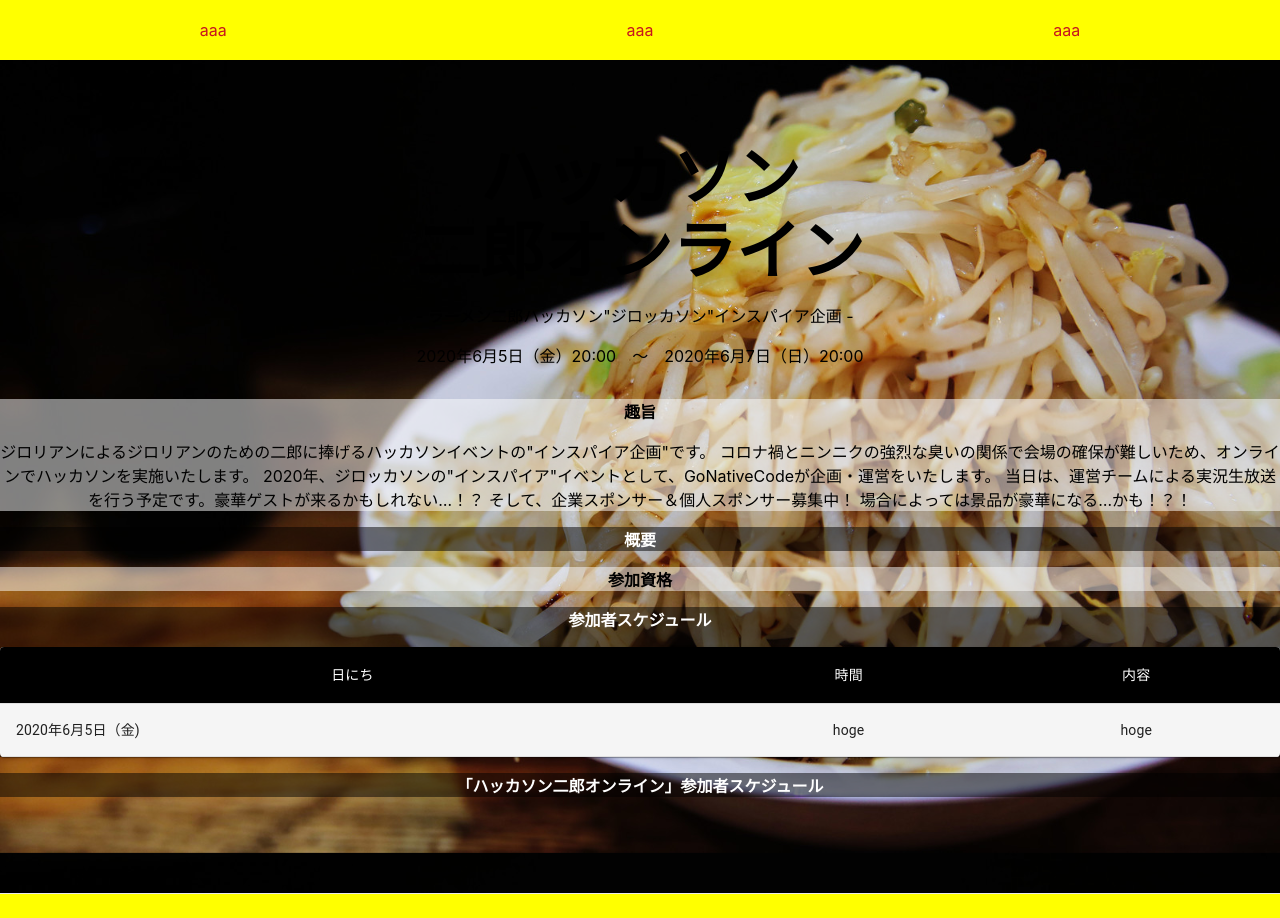
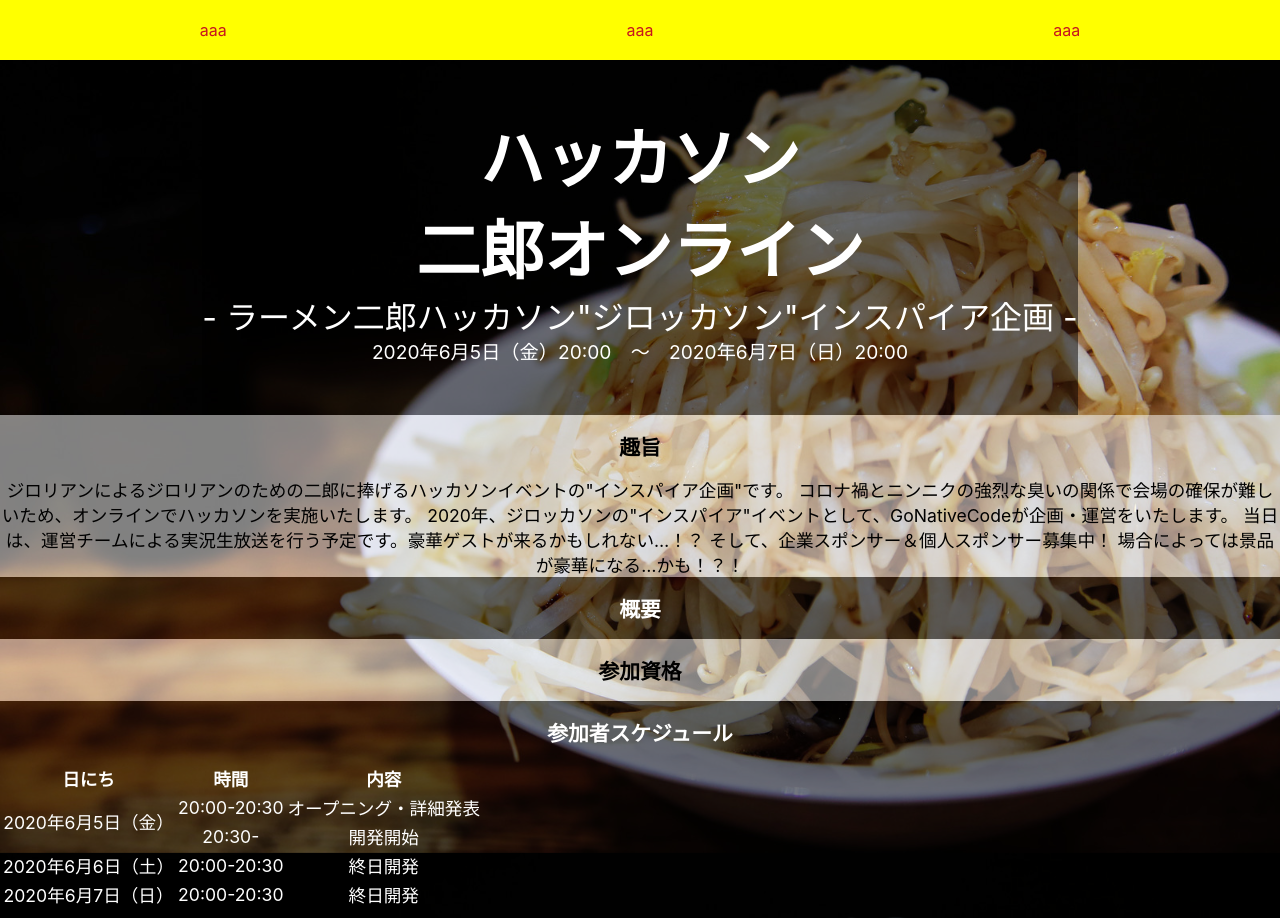
Before and after one commit to matsumana07384/jiro-hackthon-2020, a Next.js app: page / in a window 1280 px wide. Shown: the top 918 px of the page. Built offline with nearby package versions, Linux system fonts and the light colour scheme.

Commit message:
add table

```diff
--- a/components/ScheduleTable.js
+++ b/components/ScheduleTable.js
@@ -7,24 +7,6 @@ import TableContainer from '@material-ui/core/TableContainer';
 import TableHead from '@material-ui/core/TableHead';
 import TableRow from '@material-ui/core/TableRow';
 import Paper from '@material-ui/core/Paper';
-
-const StyledTableCell = withStyles((theme) => ({
-  head: {
-    backgroundColor: theme.palette.common.black,
-    color: theme.palette.common.white,
-  },
-  body: {
-    fontSize: 14,
-  },
-}))(TableCell);
-
-const StyledTableRow = withStyles((theme) => ({
-  root: {
-    '&:nth-of-type(odd)': {
-      backgroundColor: theme.palette.action.hover,
-    },
-  },
-}))(TableRow);
 
 function createData(day, time, contens) {
   return { day, time, contens };
@@ -45,31 +27,31 @@ export default function ScheduleTable() {
   const classes = useStyles();
 
   return (
-    <TableContainer component={Paper}>
-      <Table className={classes.table} aria-label="customized table">
-        <TableHead>
-          <TableRow>
-            <StyledTableCell align="center">日にち</StyledTableCell>
-            <StyledTableCell align="center">時間</StyledTableCell>
-            <StyledTableCell align="center">内容</StyledTableCell>
-          </TableRow>
-        </TableHead>
-        <TableBody>
-          {rows.map((row) => (
-            <StyledTableRow key={row.contens}>
-              <StyledTableCell component="th">
-                {row.day}
-              </StyledTableCell>
-              <StyledTableCell align="center">
-                {row.time}
-              </StyledTableCell>
-            <StyledTableCell align="center" scope="row">
-                {row.contens}
-              </StyledTableCell>
-            </StyledTableRow>
-          ))}
-        </TableBody>
-      </Table>
-    </TableContainer>
+    <table>
+      <tr>
+        <th>日にち</th>
+        <th>時間</th>
+        <th>内容</th>
+      </tr>
+      <tr>
+        <td rowspan="2">2020年6月5日（金）</td>
+        <td>20:00-20:30</td>
+        <td>オープニング・詳細発表</td>
+      </tr>
+      <tr>
+        <td>20:30-</td>
+        <td>開発開始</td>
+      </tr>
+      <tr>
+        <td>2020年6月6日（土）</td>
+        <td>20:00-20:30</td>
+        <td>終日開発</td>
+      </tr>
+      <tr>
+        <td>2020年6月7日（日）</td>
+        <td>20:00-20:30</td>
+        <td>終日開発</td>
+      </tr>
+    </table>
   );
 }
--- a/pages/index.js
+++ b/pages/index.js
@@ -28,7 +28,7 @@ export default function Home() {
               ハッカソン<br></br>
               二郎オンライン
             </h1>
-            <p>- ラーメン二郎ハッカソン"ジロッカソン"インスパイア企画 -</p>
+            <p className="subtitle">- ラーメン二郎ハッカソン"ジロッカソン"インスパイア企画 -</p>
             <p className="description">
               2020年6月5日（金）20:00　〜　2020年6月7日（日）20:00
             </p>
@@ -103,12 +103,12 @@ export default function Home() {
         }
 
         main {
-          padding: 5rem 0;
           flex: 1;
           display: flex;
           flex-direction: column;
           justify-content: center;
           align-items: center;
+          text-align: center;
         }
 
         a {
@@ -121,23 +121,36 @@ export default function Home() {
         a:active {
           text-decoration: underline;
         }
-
+        p {
+          margin: 0;
+        }
+        .hero {
+          background-color: rgba(0,0,0,0.5);
+          color: #ffffff;
+          padding-top: 3rem;
+          padding-bottom: 3rem;
+        }
         .hero .title {
+          font-size: 4rem;
           margin: 0;
-          line-height: 1.15;
-          font-size: 4rem;
         }
-
-        .hero.description {
+        .hero .subtitle {
+          font-size: 2rem;
+        }
+        .hero .description {
           line-height: 1.5;
-          font-size: 1.5rem;
+          font-size: 1.2rem;
         }
-
-        .title {
+        .section-wh .title,
+        .section-bl .title {
+          font-size: 1.3rem;
+          font-weight: 700;
           text-align: center;
-          font-weight: 700;
+          padding-top: 1rem;
+          padding-bottom: 1rem;
         }
         .description {
+          font-size: 1.1rem;
           text-align: center;
         }
 
@@ -155,6 +168,21 @@ export default function Home() {
         .section-wh {
           background-color: rgba(255,255,255,0.5);
           color: #000000;
+          width: 100vw;
+        }
+
+        .grid {
+        }
+
+        .logo {
+          height: 1em;
+        }
+
+        @media (max-width: 600px) {
+          .grid {
+            width: 100%;
+            flex-direction: column;
+          }
         }
 
       `}</style>
```
